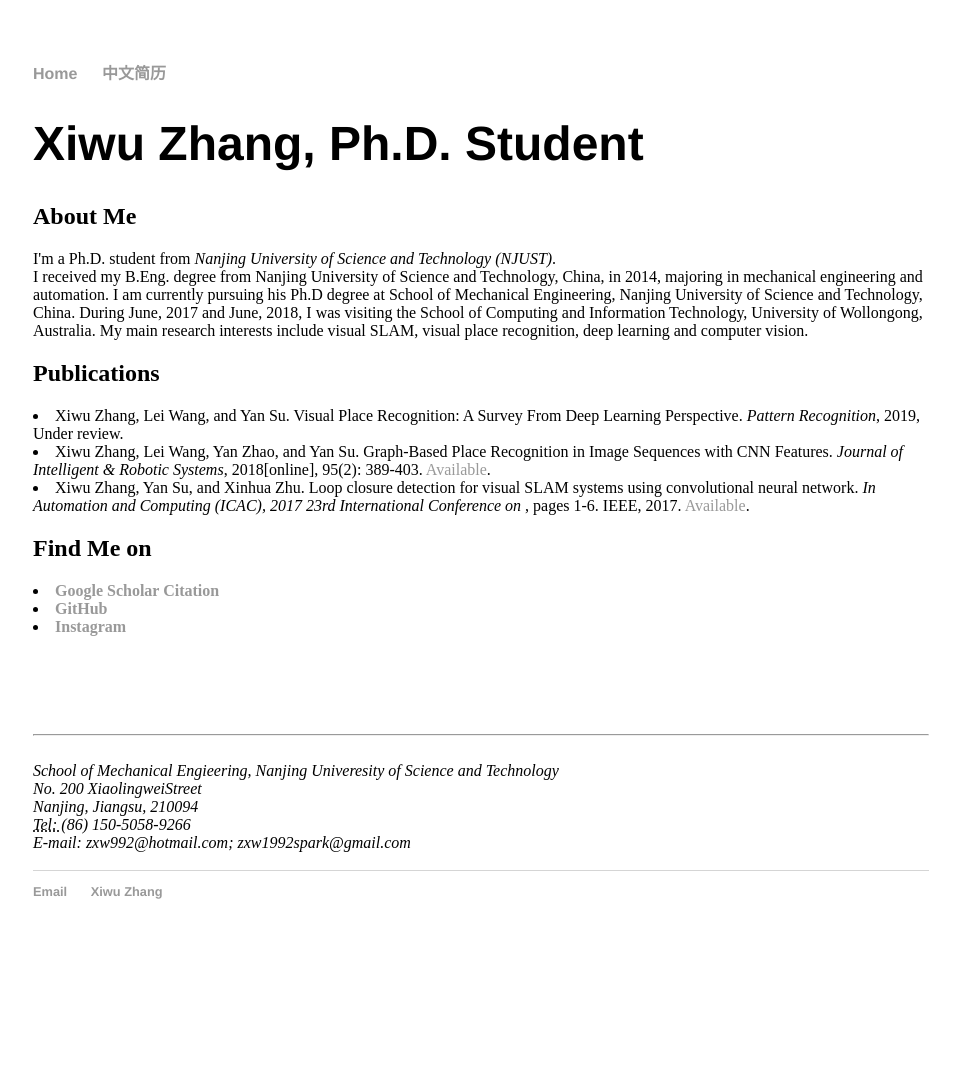
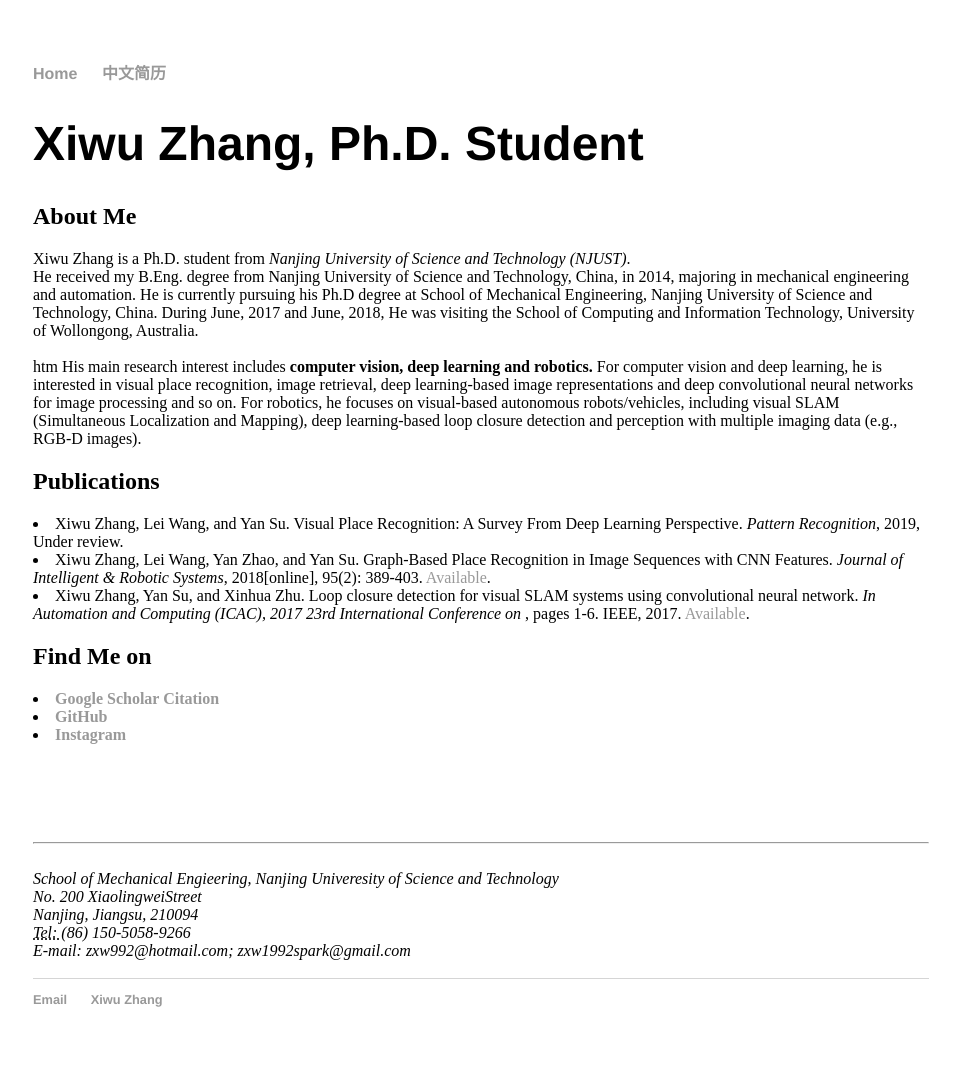
Before and after one commit to zxw1992/zxw1992.github.io, a Jekyll site: the page built from index.html, in a window 1280 px wide. Shown: the whole page, without its empty margins (159-1119 px from the left). Built offline with Jekyll 4.4.1, drawn with Linux system fonts in a browser that asks for light colours; before the commit the page ends 959 px from its top, so only the background shows below that.

Commit message:
Update index.html
update

```diff
--- a/index.html
+++ b/index.html
@@ -7,11 +7,16 @@ title: Xiwu_Zhang's Homepage
         		<h1>Xiwu Zhang, Ph.D. Student</h1>
 
 			<h2>About Me</h2>
-			I'm a Ph.D. student from <em>Nanjing University of Science and Technology (NJUST)</em>.<br>
-			I received my B.Eng. degree from Nanjing University of Science and Technology, China, in 2014, majoring in mechanical engineering and automation.
-			I am currently pursuing his Ph.D degree at School of Mechanical Engineering, Nanjing University of Science and Technology, China. During June, 2017 and June, 2018,
-			I was visiting the School of Computing and Information Technology, University of Wollongong, Australia.
-			My main research interests include visual SLAM, visual place recognition, deep learning and computer vision.
+			Xiwu Zhang is a Ph.D. student from <em>Nanjing University of Science and Technology (NJUST)</em>.<br>
+			He received my B.Eng. degree from Nanjing University of Science and Technology, China, in 2014, majoring in mechanical engineering and automation.
+			He is currently pursuing his Ph.D degree at School of Mechanical Engineering, Nanjing University of Science and Technology, China. During June, 2017 and June, 2018,
+			He was visiting the School of Computing and Information Technology, University of Wollongong, Australia. <br>
+			<br>htm
+			His main research interest includes <b> computer vision, deep learning and robotics.</b>
+			For computer vision and deep learning, he is interested in visual place recognition, image retrieval, deep learning-based image representations and deep convolutional neural networks for image processing and so on.
+			For robotics, he focuses on visual-based autonomous robots/vehicles, including visual SLAM (Simultaneous Localization and Mapping), deep learning-based loop closure detection and perception with multiple imaging data (e.g., RGB-D images).
+
+
 
 
 			<h2>Publications</h2>
```
